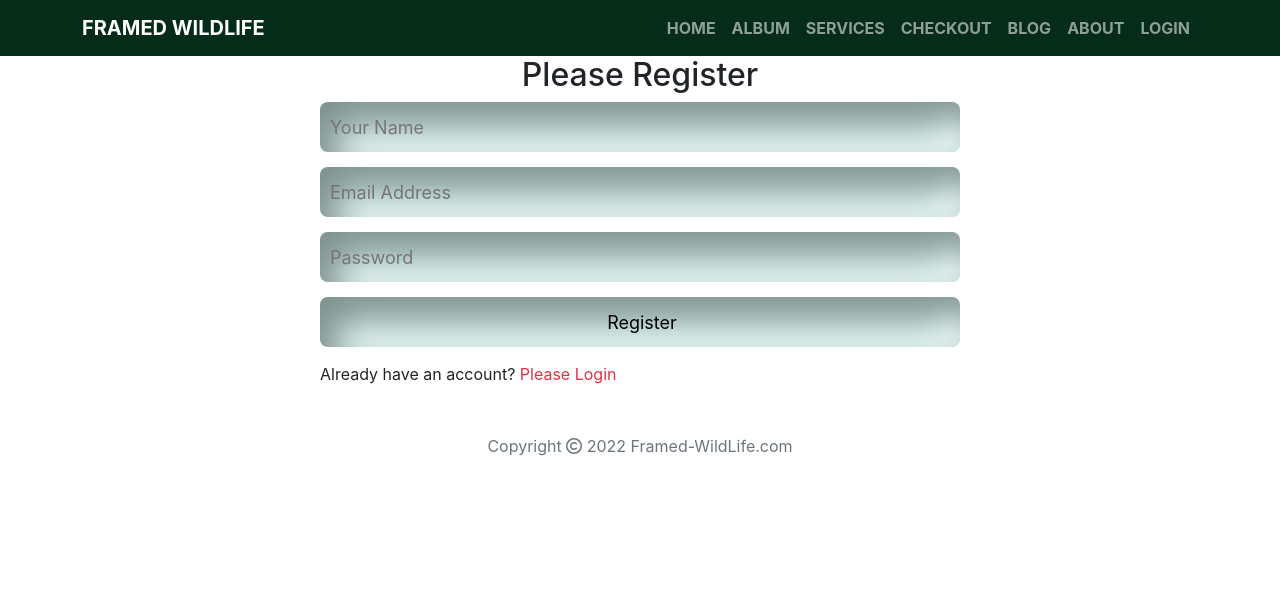
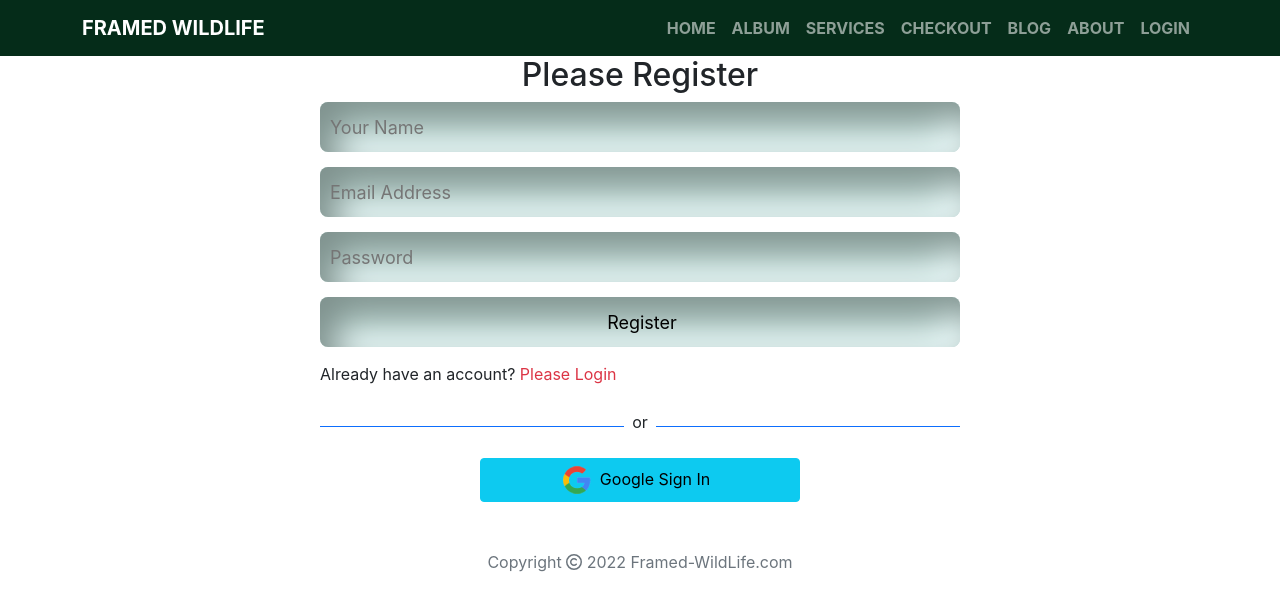
Before and after one commit to shamim-5/independent-service-provider, a React (Create React App) app: page /register in a window 1280 px wide. Shown: the top 610 px of the page. Built offline with nearby package versions, Linux system fonts and the light colour scheme; no server answers.

Commit message:
google sign in added

```diff
--- a/src/Pages/Login/Login/Login.js
+++ b/src/Pages/Login/Login/Login.js
@@ -1,8 +1,8 @@
 import React from "react";
-import { Button, Form } from "react-bootstrap";
 import { useSignInWithEmailAndPassword } from "react-firebase-hooks/auth";
 import { Link, useLocation, useNavigate } from "react-router-dom";
 import auth from "../../../firebase.init";
+import SocialLogin from "../SocialLogin/SocialLogin";
 import "./Login.css";
 
 const Login = () => {
@@ -43,6 +43,7 @@
             Please Register
           </Link>{" "}
         </p>
+        <SocialLogin></SocialLogin>
       </div>
     </div>
   );
--- a/src/Pages/Login/Register/Register.js
+++ b/src/Pages/Login/Register/Register.js
@@ -4,6 +4,7 @@
 import React from "react";
 import { Link, useNavigate } from "react-router-dom";
 import "./Register.css";
+import SocialLogin from "../SocialLogin/SocialLogin";
 
 const Register = () => {
   const [createUserWithEmailAndPassword, user, loading, error] = useCreateUserWithEmailAndPassword(auth);
@@ -39,6 +40,7 @@
             Please Login
           </Link>{" "}
         </p>
+        <SocialLogin></SocialLogin>
       </div>
     </div>
   );
--- /dev/null
+++ b/src/Pages/Login/SocialLogin/SocialLogin.js
@@ -0,0 +1,33 @@
+import React from "react";
+import google from "../../../images/social/google.png";
+import { useSignInWithGoogle } from "react-firebase-hooks/auth";
+import auth from "../../../firebase.init";
+import { useNavigate } from "react-router-dom";
+import Loading from "../../Shared/Loading/Loading";
+
+const SocialLogin = () => {
+   const [signInWithGoogle, user, loading, error] = useSignInWithGoogle(auth);
+   const navigate = useNavigate();
+
+   if (loading) {
+      return <Loading></Loading>
+   }
+   if (user) {
+      navigate('/home');
+   }
+  return (
+    <div>
+      <div className="d-flex align-items-center">
+        <div style={{ height: "1px" }} className="bg-primary w-50"></div>
+        <p className="mt-2 px-2">or</p>
+        <div style={{ height: "1px" }} className="bg-primary w-50"></div>
+      </div>
+      <button onClick={() => signInWithGoogle()} className="btn btn-info w-50 d-block mx-auto my-2">
+        <img style={{ width: "30px" }} src={google} alt="" />
+        <span className="px-2">Google Sign In</span>
+      </button>
+    </div>
+  );
+};
+
+export default SocialLogin;
```
Also changed, not shown: src/images/social/google.png (added).
